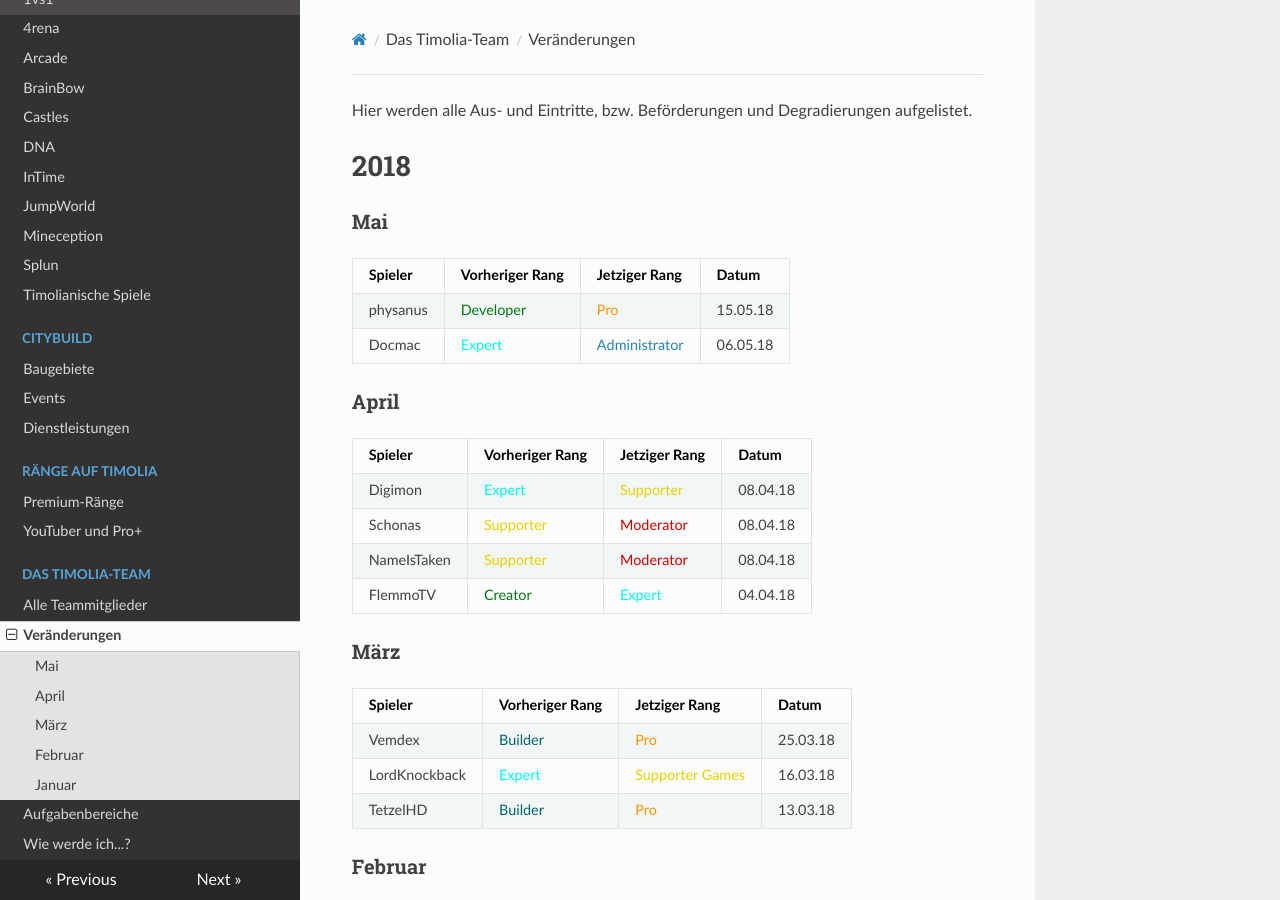
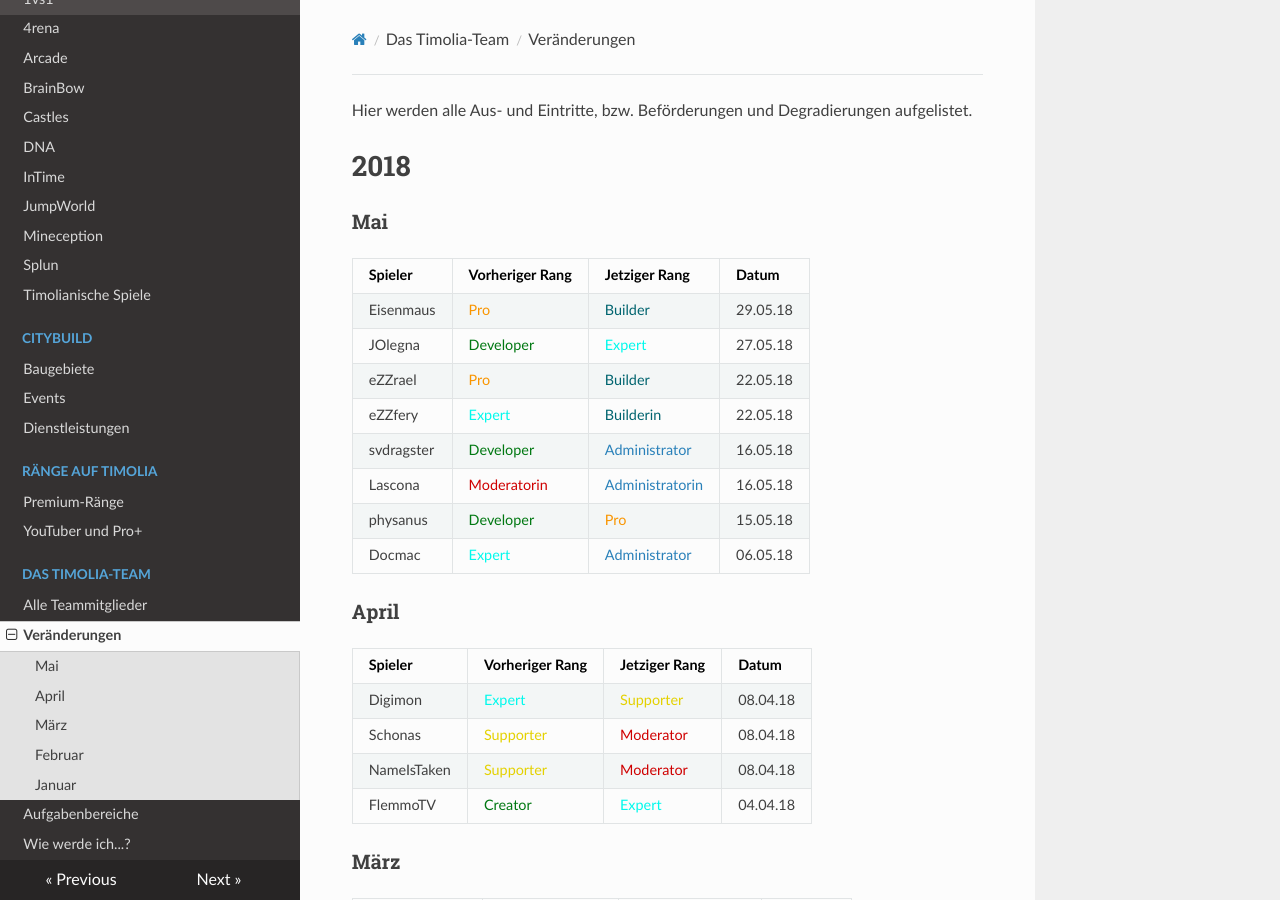
Before and after one commit to TimoliaDE/HowTo, an MkDocs documentation site: the page built from docs/team/changes.md, in a window 1280 px wide and 900 px high. Built offline with MkDocs 1.6.1, drawn with Linux system fonts in a browser that asks for light colours; nearby versions of some CDN libraries; old or Windows-style settings are respelled for this version of MkDocs.

Commit message:
Update changes.md

```diff
--- a/docs/team/changes.md
+++ b/docs/team/changes.md
@@ -5,6 +5,12 @@ Hier werden alle Aus- und Eintritte, bzw. Beförderungen und Degradierungen aufg
 ###<strong>Mai</strong>
 | Spieler | Vorheriger Rang | Jetziger Rang | Datum |
 | ------ | ------ | ------ | ------ |
+|Eisenmaus | <span style="color:#F99500">Pro</span> | <span style="color:#00646F">Builder</span> | 29.05.18 |
+|JOlegna | <span style="color:#007812">Developer</span> | <span style="color:#00F9EC">Expert</span> | 27.05.18 |
+|eZZrael | <span style="color:#F99500">Pro</span> | <span style="color:#00646F">Builder</span> | 22.05.18 |
+|eZZfery | <span style="color:#00F9EC">Expert</span> | <span style="color:#00646F">Builderin</span> | 22.05.18 |
+|svdragster | <span style="color:#007812">Developer</span> | <span style="color:#2980b9">Administrator</span> | 16.05.18 |
+|Lascona | <span style="color:#CF0101">Moderatorin</span> | <span style="color:#2980b9">Administratorin</span> | 16.05.18 |
 |physanus | <span style="color:#007812">Developer</span> | <span style="color:#F99500">Pro</span> | 15.05.18 |
 |Docmac | <span style="color:#00F9EC">Expert</span> | <span style="color:#2980b9">Administrator</span> | 06.05.18 |
 
```
